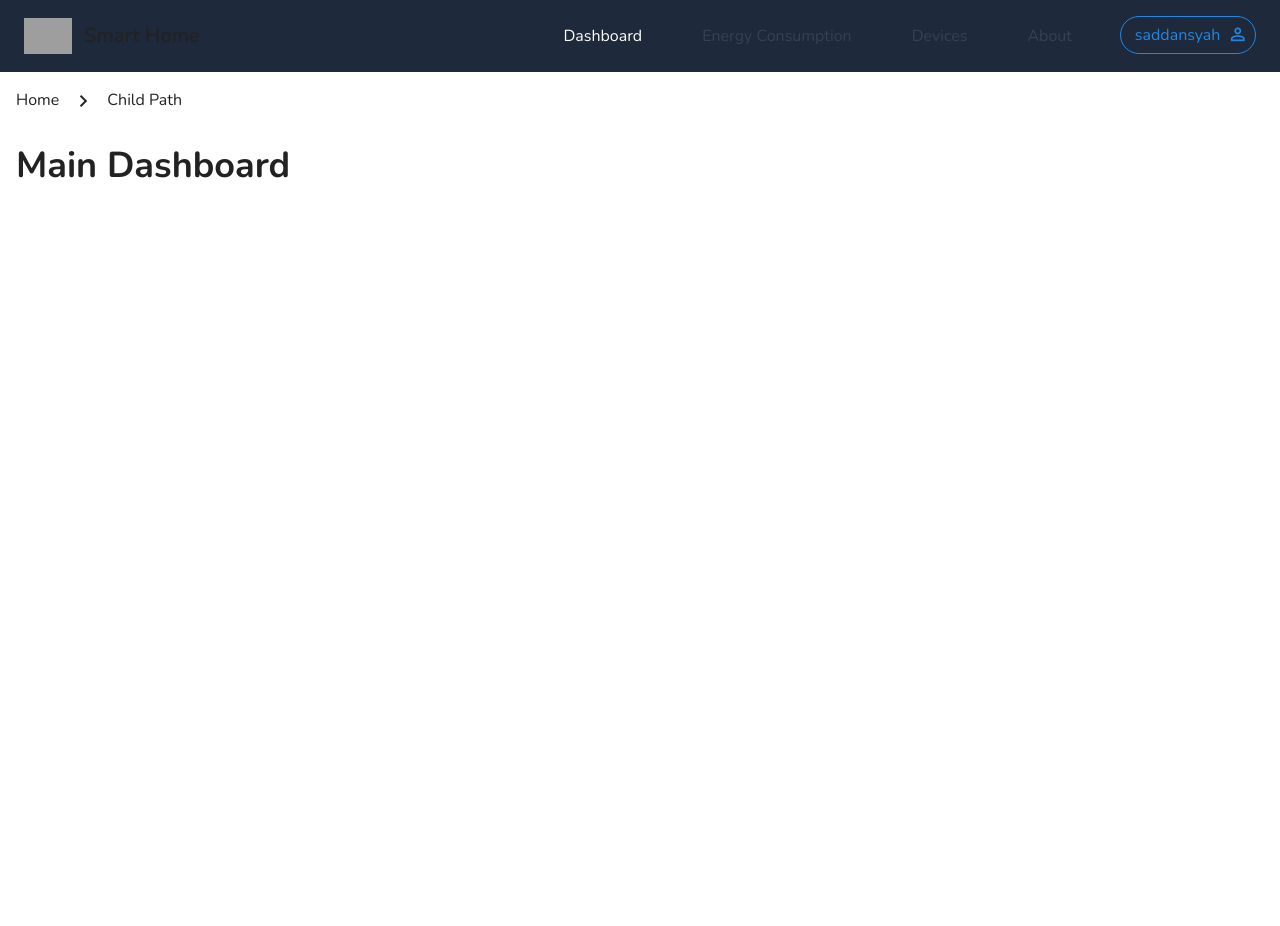
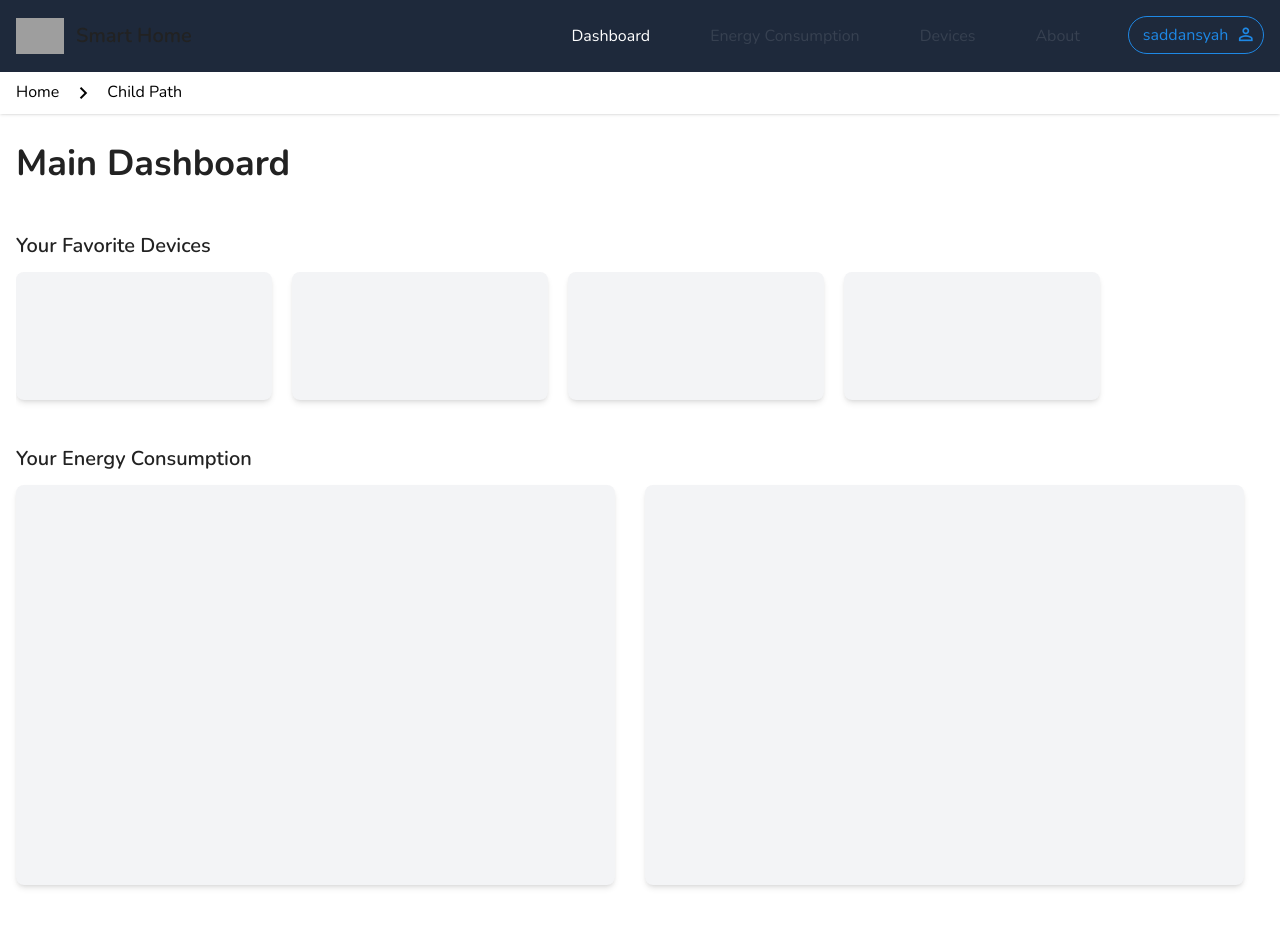
Before and after one commit to saddansyah/LIT-smart-home-frontend, a Vue app: page / in a window 1280 px wide. Shown: the top 926 px of the page. Before the commit the page ends 800 px from the top, so only its background shows below. Built offline with nearby package versions, Linux system fonts and the light colour scheme; grey boxes are pictures that could not be loaded.

Commit message:
feat: mainboard container skeleton + fixed navbar

```diff
--- a/src/components/Breadcrumbs.vue
+++ b/src/components/Breadcrumbs.vue
@@ -1,10 +1,12 @@
 <template>
-  <div class="container flex flex-wrap items-center justify-between mx-auto">
-    <v-breadcrumbs :items="breadcrumbs">
-      <template #divider>
-        <v-icon icon="mdi-chevron-right"></v-icon>
-      </template>
-    </v-breadcrumbs>
+  <div class="bg-white relative z-20 shadow">
+    <div class="container mx-auto h-fit">
+      <v-breadcrumbs :items="breadcrumbs" class="py-2">
+        <template #divider>
+          <v-icon icon="mdi-chevron-right"></v-icon>
+        </template>
+      </v-breadcrumbs>
+    </div>
   </div>
 </template>
 
@@ -13,7 +15,7 @@ import { ref, computed } from "vue";
 import { useRoute } from "vue-router";
 
 const route = useRoute();
-const x= 2;
+const x = 2;
 
 const breadcrumbs = ref([
   {
@@ -25,8 +27,6 @@ const breadcrumbs = ref([
     title: "Child Path",
     disabled: false,
     href: "/",
-  }
+  },
 ]);
-
-
 </script>
--- a/src/components/Navbar.vue
+++ b/src/components/Navbar.vue
@@ -3,7 +3,7 @@ import Breadcrumbs from "./Breadcrumbs.vue";
 </script>
 
 <template>
-  <nav class="px-2 sm:px-4 bg-slate-800">
+  <nav class=" bg-slate-800 fixed top-0 right-0 left-0 z-20">
     <div
       class="container p-4 flex flex-wrap items-center justify-between mx-auto"
     >
@@ -70,13 +70,13 @@ import Breadcrumbs from "./Breadcrumbs.vue";
             ></span>
           </li>
           <li>
-            <v-chip class="user-button" size="large" color="blue-darken-1" variant="outlined">
+            <v-chip class="user-button hover:font-bold hover:bg-blue-900" size="large" color="blue-darken-1" variant="outlined">
                 <slot name="user"></slot>
             </v-chip>
           </li>
         </ul>
       </div>
     </div>
+    <Breadcrumbs/>
   </nav>
-  <Breadcrumbs />
 </template>
--- a/src/views/AboutView.vue
+++ b/src/views/AboutView.vue
@@ -1,6 +1,6 @@
 <template>
-  <main class="container p-4 flex flex-wrap items-center justify-between mx-auto">
-    <h1 class="text-2xl font-bold lg:text-4xl">Main Dashboard</h1>
+  <main class="container p-4 mx-auto mt-32">
+    <h1 class="text-2xl font-bold lg:text-4xl">About View</h1>
   </main>
 </template>
 
--- a/src/views/DevicesView.vue
+++ b/src/views/DevicesView.vue
@@ -1,5 +1,5 @@
 <template>
-  <main class="container p-4 flex flex-wrap items-center justify-between mx-auto">
-    <h1 class="text-2xl font-bold lg:text-4xl">Main Dashboard</h1>
+  <main class="container p-4 mx-auto mt-32">
+    <h1 class="text-2xl font-bold lg:text-4xl">Devices View</h1>
   </main>
 </template>
--- a/src/views/EnergyConsumptionView.vue
+++ b/src/views/EnergyConsumptionView.vue
@@ -1,5 +1,5 @@
 <template>
-  <main class="container p-4 flex flex-wrap items-center justify-between mx-auto">
-    <h1 class="text-2xl font-bold lg:text-4xl">Main Dashboard</h1>
+  <main class="container p-4 mx-auto mt-32">
+    <h1 class="text-2xl font-bold lg:text-4xl">Energy Consumption</h1>
   </main>
 </template>
--- a/src/views/MainDashboard.vue
+++ b/src/views/MainDashboard.vue
@@ -1,5 +1,23 @@
 <template>
-  <main class="container p-4 flex flex-wrap items-center justify-between mx-auto">
-    <h1 class="text-2xl font-bold lg:text-4xl">Main Dashboard</h1>
+  <main class="container p-4 mx-auto mt-32">
+    <div class="mb-12">
+      <h1 class="text-3xl font-bold md:mt-12 lg:mt-0 lg:text-4xl">Main Dashboard</h1>
+    </div>
+    <div class="mb-9">
+      <h3 class="mb-3 lg:text-xl font-semibold">Your Favorite Devices</h3>
+      <div class="overflow-x-auto overflow-y-hidden whitespace-nowrap">
+        <div class="inline-block max-w-sm h-24 w-48 lg:h-32 lg:w-64 p-4 mr-5 bg-gray-100 rounded-lg shadow-md hover:bg-gray-200"></div>
+        <div class="inline-block max-w-sm h-24 w-48 lg:h-32 lg:w-64 p-4 mr-5 bg-gray-100 rounded-lg shadow-md hover:bg-gray-200"></div>
+        <div class="inline-block max-w-sm h-24 w-48 lg:h-32 lg:w-64 p-4 mr-5 bg-gray-100 rounded-lg shadow-md hover:bg-gray-200"></div>
+        <div class="inline-block max-w-sm h-24 w-48 lg:h-32 lg:w-64 p-4 mr-5 bg-gray-100 rounded-lg shadow-md hover:bg-gray-200"></div>
+      </div>
+    </div>
+    <div class="mb-12 lg:text-xl font-semibold">
+      <h3 class="mb-3">Your Energy Consumption</h3>
+      <div class="flex flex-col lg:flex-row gap-10 lg:gap-2.5">
+        <div class="inline-block max-w-lg h-[50vh] w-full md:max-w-full lg:w-1/2 p-4 mr-5 bg-gray-100 rounded-lg shadow-md hover:bg-gray-200"></div>
+        <div class="inline-block max-w-lg h-[50vh] w-full md:max-w-full lg:w-1/2 p-4 mr-5 bg-gray-100 rounded-lg shadow-md hover:bg-gray-200"></div>
+      </div>
+    </div>
   </main>
 </template>
--- a/src/views/NotFound.vue
+++ b/src/views/NotFound.vue
@@ -1,5 +1,5 @@
 <template>
-  <main class="container p-4 flex flex-wrap items-center justify-between mx-auto">
+  <main class="container p-4 mx-auto mt-32">
     <h1 class="text-2xl font-bold lg:text-4xl">404 Not Found</h1>
   </main>
 </template>
--- a/src/views/UserView.vue
+++ b/src/views/UserView.vue
@@ -1,13 +1,11 @@
 <template>
-  <main class="container p-4 flex flex-wrap items-center justify-between mx-auto">
+  <main class="container p-4 mx-auto mt-32">
     <h1 class="text-2xl font-bold lg:text-4xl">This is {{ username }}</h1>
   </main>
 </template>
 
 <script setup>
-
 defineProps({
     username: String
 });
-
 </script>
```
